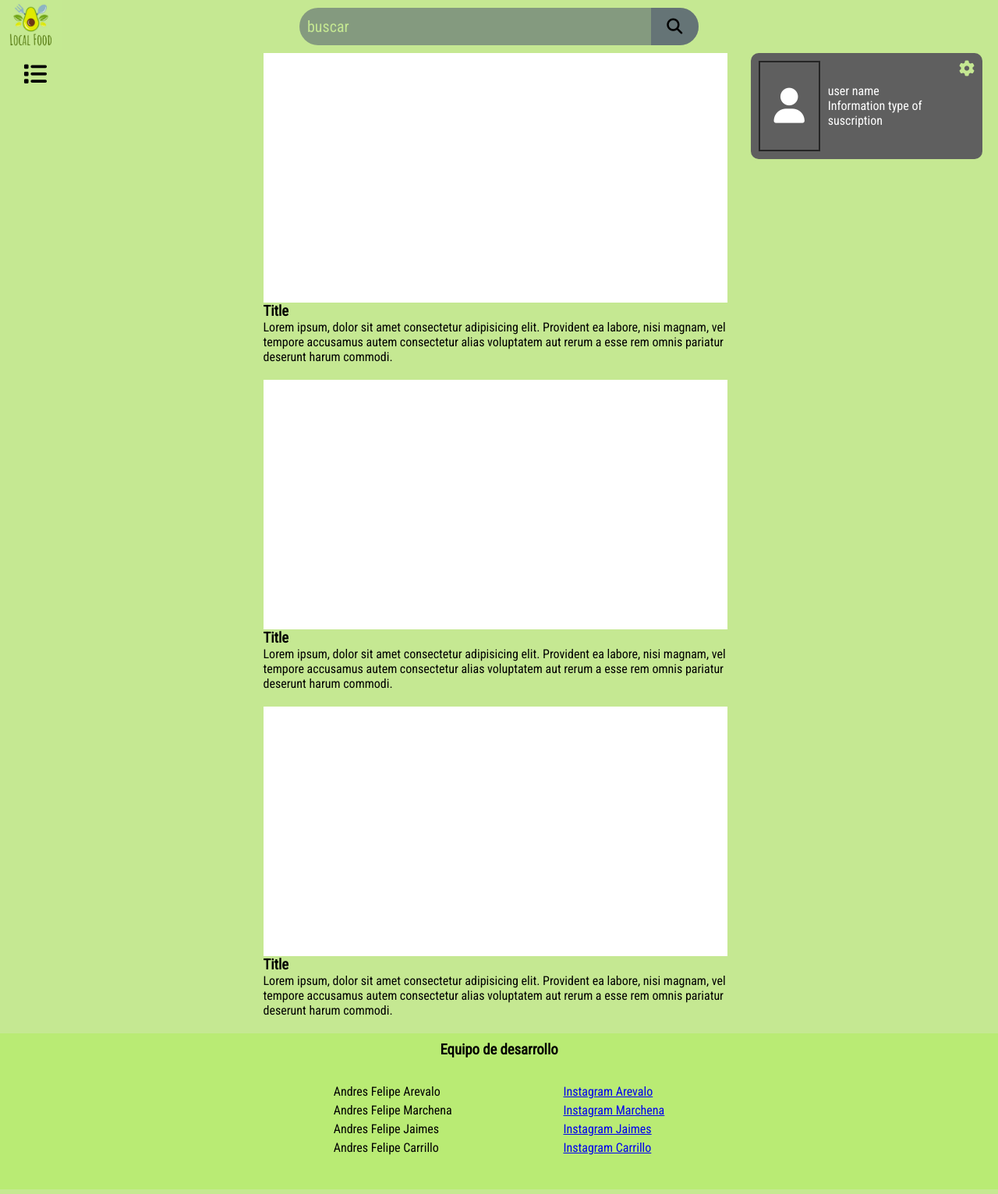
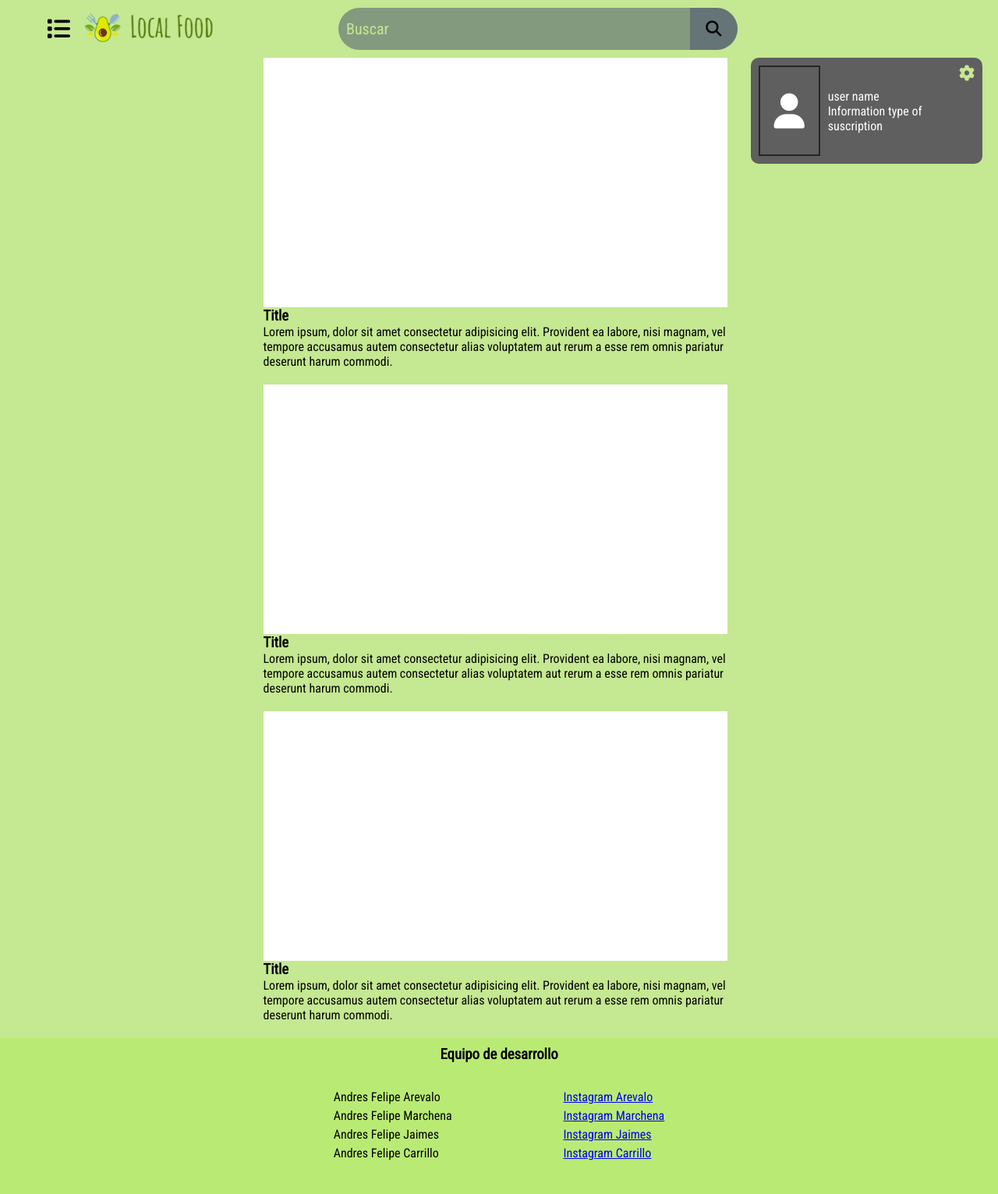
Before and after one commit to AndresJaimes389/LocalFood, a Django app: page /inicio/ in a window 1280 px wide. Shown: the whole page at 78% size. Run offline with Django 4.2, Linux system fonts and the light colour scheme; some libraries are stand-ins or nearby versions.

Commit message:
headers styles

```diff
--- a/static/css/header.css
+++ b/static/css/header.css
@@ -13,11 +13,59 @@
 
 }
 
+.options_container{
+    font-size: 30px;
+    margin: 10px;
+    flex: 1;
+    width: 100px;
+}
+
+.options_container i:hover{
+    cursor: pointer;
+}
+
+.options_container i{
+    margin-left: 50px;
+    margin-top: 12px;
+}
+
+.option{
+    display: none;
+}
+
+.options.active{
+    display: flex;
+    border-radius: 15px;
+}
+
+.list{
+    display: none;
+    position: absolute;
+    z-index: 10;
+}
+
+
+.list.active{
+    background: #fffdfd;
+    display: flex;
+    flex-direction: column;
+    justify-content: center;
+    padding: 15px;
+    list-style-type: none;
+    width: 25vw;
+    height: 30vh;
+    box-shadow: 0px 10px 10px 0px #414141;
+    border-radius: 10px;
+    position: absolute;
+    z-index: 10;
+}
+
 .nav_conatiner{
     display: flex;
     justify-content: center;
     background: transparent;
     flex: 1;
+    margin-left: 24px;
 }
 
 .nav_bar{
@@ -73,13 +121,18 @@
 .home_button{
     background: transparent;
     border: none;
+    width: 300px;
+    height: 70px;
 
 }
 
 img{
-    width: 80px;
+    position: center;
+    width: 170px;
+    display: flex;
+    margin-left: 5px;
 }
 
 .container_space{
-    width: 80px;
+    width: 820px;
 }
--- a/static/css/inicio.css
+++ b/static/css/inicio.css
@@ -4,48 +4,6 @@
     padding-left: 20px;
     padding-right: 20px;
     background: #C5E892;
-}
-
-.options_container{
-    font-size: 30px;
-    margin: 10px;
-    flex: 1;
-}
-
-.options_container i:hover{
-    cursor: pointer;
-}
-
-.option{
-    display: none;
-}
-
-.options.active{
-    display: flex;
-
-    border-radius: 15px;
-
-}
-
-.list{
-    display: none;
-    position: absolute;
-    z-index: 10;
-}
-
-.list.active{
-    background: #fffdfd;
-    display: flex;
-    flex-direction: column;
-    justify-content: center;
-    padding: 15px;
-    list-style-type: none;
-    width: 25vw;
-    height: 30vh;
-    box-shadow: 0px 10px 10px 0px #414141;
-    border-radius: 10px;
-    position: absolute;
-    z-index: 10;
 }
 
 .user{
@@ -101,6 +59,7 @@
 
 .info_container_container{
     flex: 2;
+
 }
 
 .list_li a:link, .list_li:visited,.list_li a{
--- a/templates/includes/header.html
+++ b/templates/includes/header.html
@@ -1,16 +1,30 @@
 {% load static %}
 <link rel="stylesheet" type="text/css" href="{% static 'css/header.css' %}">
 
+<header class="header">
 
-<header class="header">
+    <div class="options_container">
+        <i class="fa-solid fa-list" id="menu-icon"></i>
+        <diV class="options">
+            <ul class="list">
+                <li class="list_li"><a href="{% url 'recetas' %}">Recetas</a></li>
+                <li class="list_li"><a href="https://instagram.com" target="_blank">Productos de temporada</a></li>
+                <li class="list_li"><a href="#">Educación</a></li>
+                <li class="list_li"><a href="{% url 'comunidad' %}">Comunidad</a></li>
+                <li class="list_li"><a href="{% url 'suscripcion' %}">Suscripción</a></li>
+            </ul>
+        </diV>
+
+    </div>
+
     <div class="button_home_container">
         <button type="button" class="home_button">
-            <a href="{% url 'inicio' %}" class=""><img src="{% static 'img/localfood.jpeg' %}"></a>
+            <a href="{% url 'inicio' %}" class=""><img src="{% static 'img/localfood.png' %}"></a>
         </button>
     </div>
     <div class="nav_conatiner">
         <nav class="nav_bar">
-            <input type="text" class="input_nav_bar" placeholder="buscar">
+            <input type="text" class="input_nav_bar" placeholder="Buscar">
             <button class="btn_search"><i class="fa-solid fa-magnifying-glass"></i></button>
         </nav>
     </div>
--- a/templates/includes/header2.html
+++ b/templates/includes/header2.html
@@ -5,7 +5,7 @@
 <header class="header">
     <div class="button_home_container">
         <button type="button" class="home_button">
-            <a href="{% url 'inicio' %}" class=""><img src="{% static 'img/localfood.jpeg' %}"></a>
+            <a href="{% url 'inicio' %}" class="a_img"><img src="{% static 'img/localfood.png' %}"></a>
         </button>
     </div>
 
--- a/templates/pages/inicio.html
+++ b/templates/pages/inicio.html
@@ -7,18 +7,9 @@
 
 {% block content %}
 <article class="article">
+
     <div class="options_container">
-        <i class="fa-solid fa-list" id="menu-icon"></i>
 
-        <diV class="options">
-            <ul class="list">
-                <li class="list_li"><a href="{% url 'recetas' %}">Recetas</a></li>
-                <li class="list_li"><a href="https://instagram.com" target="_blank">Productos de temporada</a></li>
-                <li class="list_li"><a href="#">Educación</a></li>
-                <li class="list_li"><a href="{% url 'comunidad' %}">Comunidad</a></li>
-                <li class="list_li"><a href="{% url 'suscripcion' %}">Suscripción</a></li>
-            </ul>
-        </diV>
 
     </div>
         <div class="info_container_container">
```
Also changed, not shown: static/css/2header.css (+23 -5 lines), static/img/localfood.png (added), static/img/localfoodnotuse.jpeg (renamed from static/img/localfood.jpeg).
